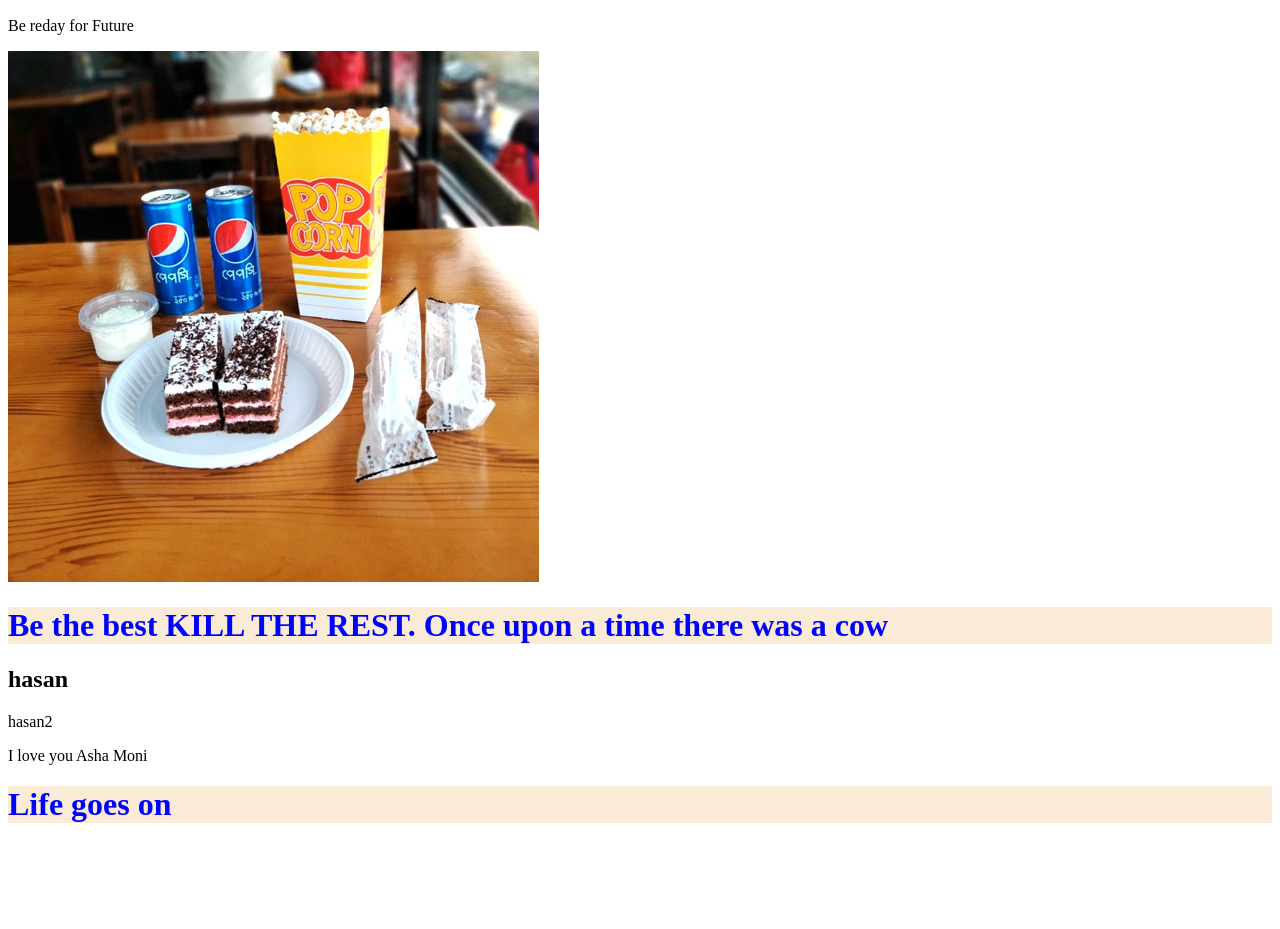
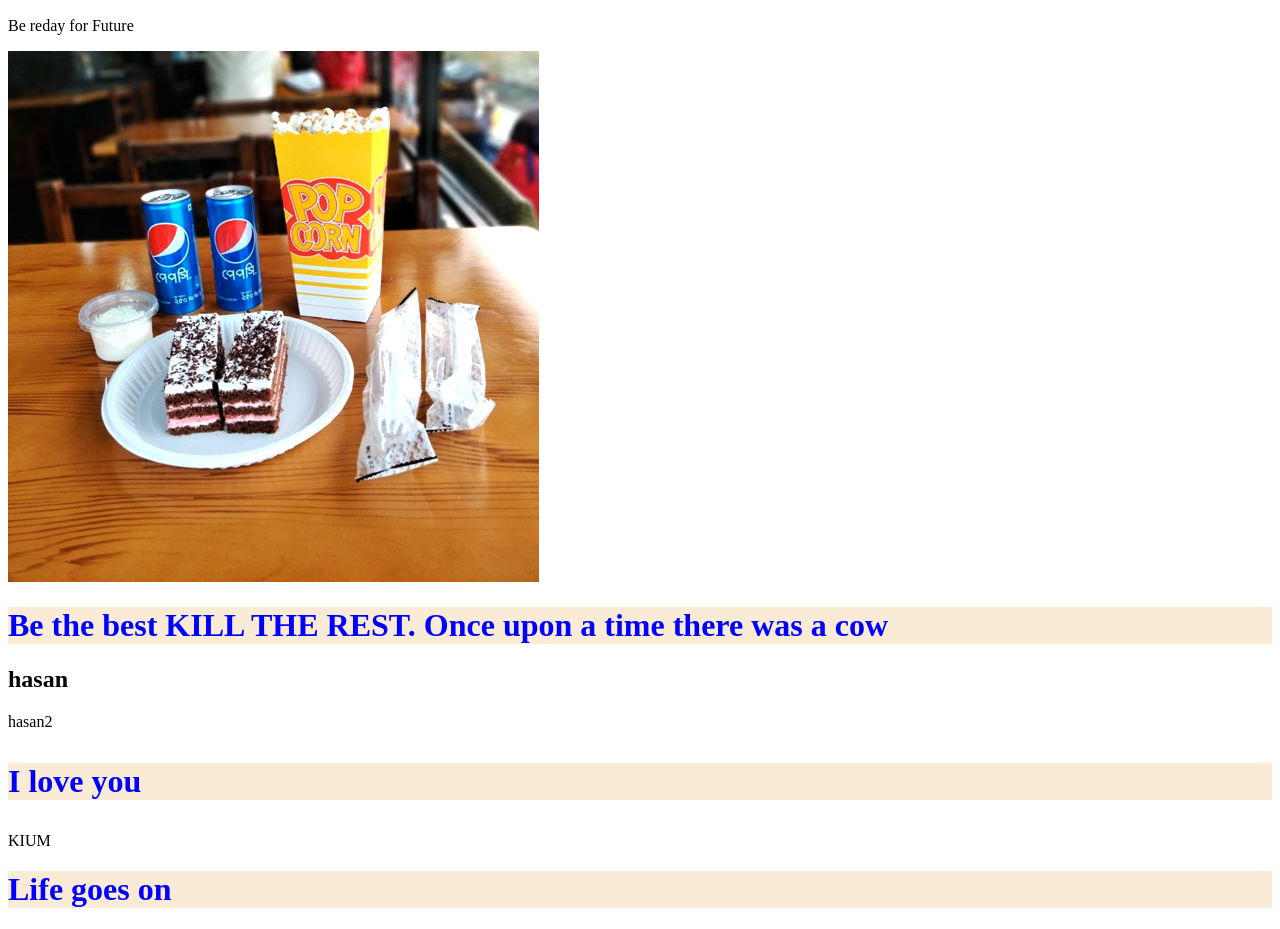
Before and after one commit to ahasan0015/4th-repo, a plain HTML site: page index.html in a window 1280 px wide. Shown: the part 110-1039 px from the top of the page. Before the commit the page ends 954 px from the top, so only its background shows below. Drawn offline with Linux system fonts and the light colour scheme.

Commit message:
Update index.html

```diff
--- a/index.html
+++ b/index.html
@@ -14,7 +14,8 @@
     <h1>Be the best KILL THE REST. Once upon a time there was a cow</h1>
     <h2>hasan</h2>
     <p>hasan2</p>
-    <p>I love you Asha Moni</p>
+   <h1> <p>I love you </p></h1>
+    <p>KIUM</p>
     <h1>Life goes on</h1>
 </body>
 </html>
```
